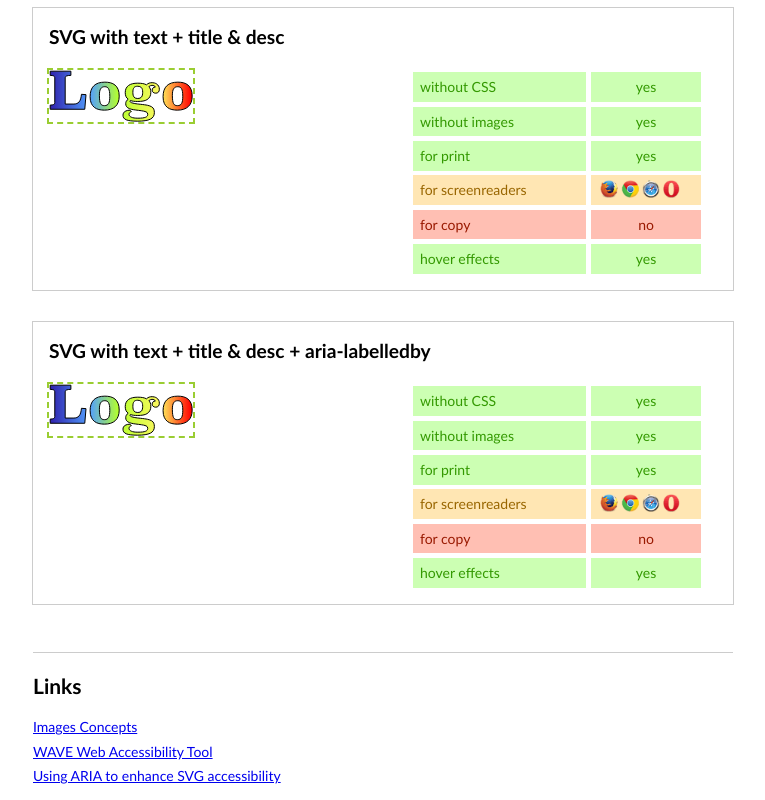
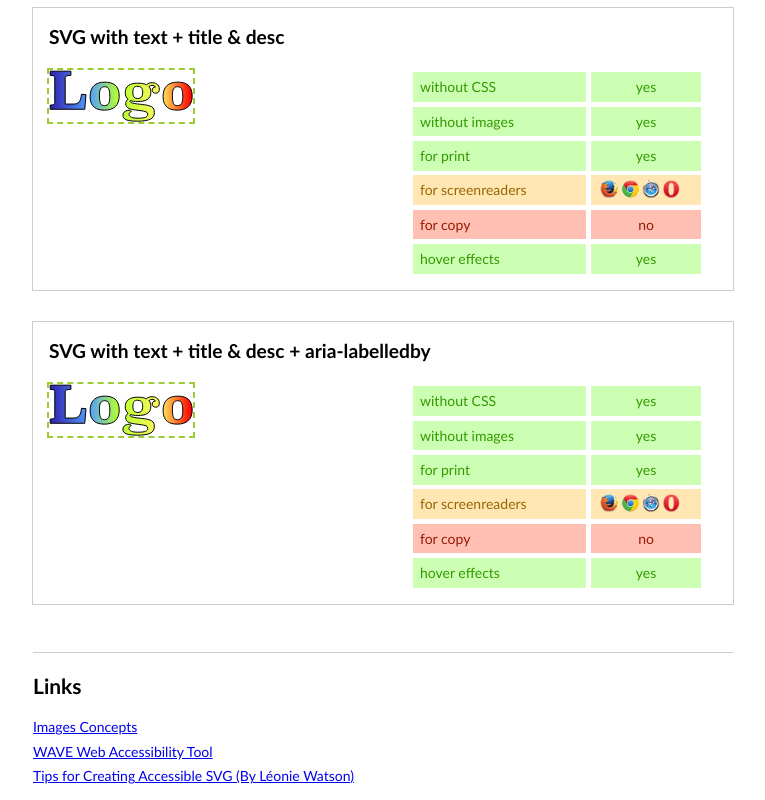
Before and after one commit to yoksel/ally-for-logo, a website: page index.html in a window 1280 px wide. Shown: the part 2744-3544 px from the top of the page, without its empty margins (257-1022 px from the left). Drawn offline with Linux system fonts and the light colour scheme.

Commit message:
Edit links

```diff
--- a/index.html
+++ b/index.html
@@ -423,7 +423,7 @@
           <a href="http://wave.webaim.org/">WAVE Web Accessibility Tool</a>
         </li>
         <li class="results__item">
-          <a href="https://www.paciellogroup.com/blog/2013/12/using-aria-enhance-svg-accessibility/">Using ARIA to enhance SVG accessibility</a>
+          <a href="https://www.sitepoint.com/tips-accessible-svg/">Tips for Creating Accessible SVG (By Léonie Watson)</a>
         </li>
       </ul>
     </footer>
```
